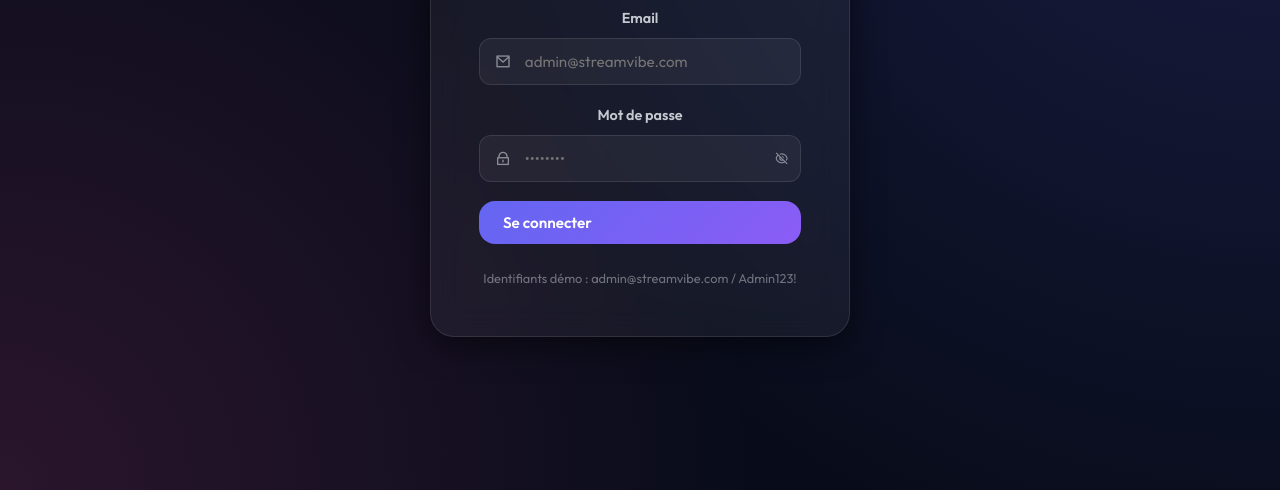
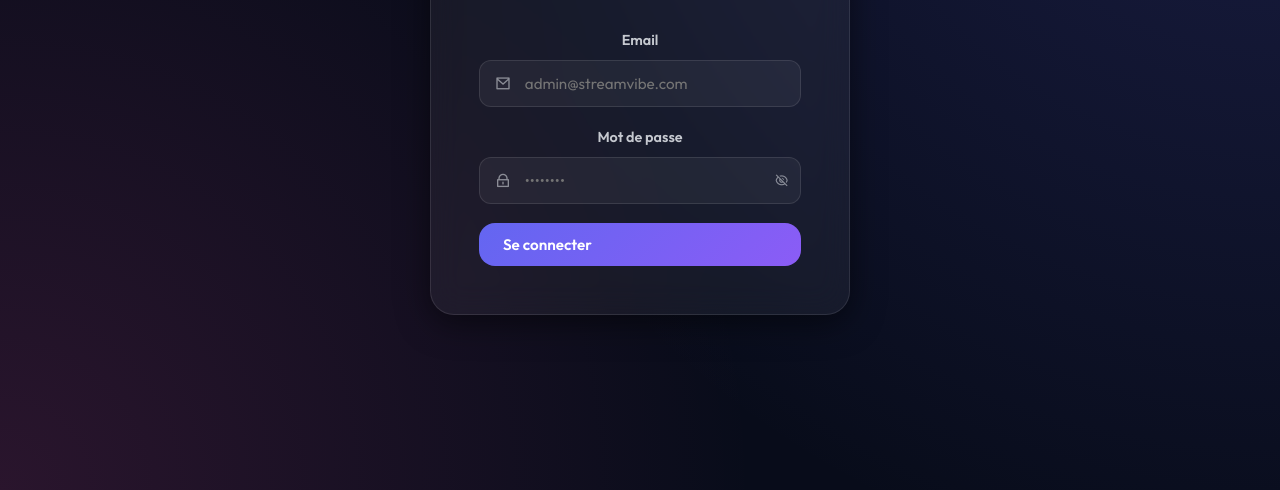
Before and after one commit to Expendadeur/Multimedia, a website: page admin.html in a window 1280 px wide. Shown: the part 310-800 px from the top of the page. Drawn offline with nearby package versions, Linux system fonts and the light colour scheme.

Commit message:
mise à jour

```diff
--- a/admin.html
+++ b/admin.html
@@ -41,7 +41,6 @@
                 <div id="login-error" class="form-error hidden">Email ou mot de passe incorrect.</div>
                 <button type="submit" class="btn btn-primary" style="width:100%;">Se connecter</button>
             </form>
-            <p class="login-hint">Identifiants démo : admin@streamvibe.com / Admin123!</p>
         </div>
     </div>
 
```
